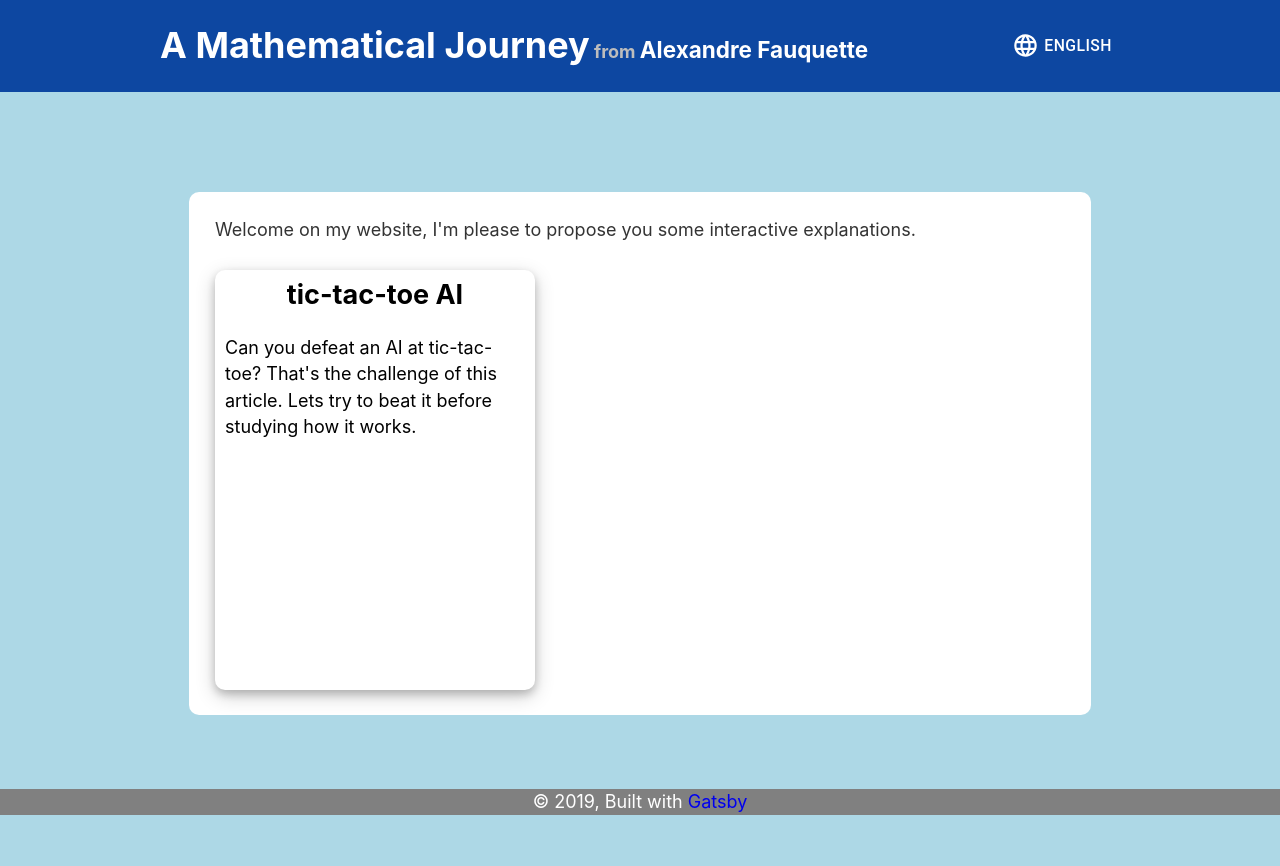
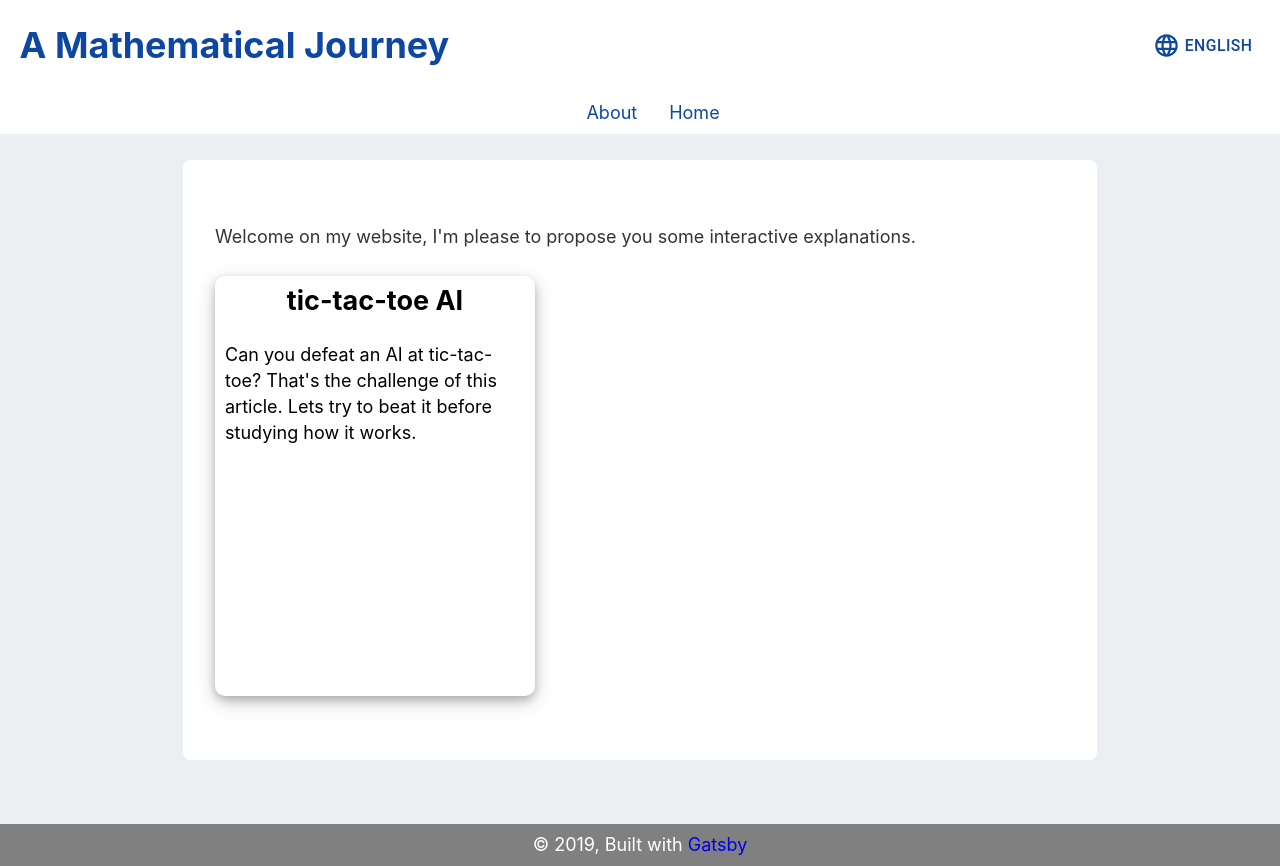
Before and after one commit to alexfauquette/aMathJourney, a Gatsby site: page / in a window 1280 px wide. Before the commit the page ends 815 px from the top, so only its background shows below. Built offline with nearby package versions, Linux system fonts and the light colour scheme; Gatsby itself is replaced by a stand-in of ours.

Commit message:
improve style

```diff
--- a/gatsby-config.js
+++ b/gatsby-config.js
@@ -6,6 +6,7 @@ module.exports = {
   },
   plugins: [
     `gatsby-plugin-react-helmet`,
+    `gatsby-plugin-styled-components`,
     {
       resolve: `gatsby-source-filesystem`,
       options: {
--- a/package.json
+++ b/package.json
@@ -8,6 +8,7 @@
   "dependencies": {
     "@material-ui/core": "^4.1.0",
     "@material-ui/icons": "^4.1.0",
+    "babel-plugin-styled-components": "^1.10.6",
     "gatsby": "^2.8.4",
     "gatsby-image": "^2.1.2",
     "gatsby-plugin-google-analytics": "^2.1.17",
@@ -16,13 +17,15 @@
     "gatsby-plugin-react-helmet": "^3.0.12",
     "gatsby-plugin-sass": "^2.1.0",
     "gatsby-plugin-sharp": "^2.1.3",
+    "gatsby-plugin-styled-components": "^3.1.13",
     "gatsby-source-filesystem": "^2.0.38",
     "gatsby-transformer-sharp": "^2.1.21",
     "node-sass": "^4.12.0",
     "prop-types": "^15.7.2",
     "react": "^16.8.6",
     "react-dom": "^16.8.6",
-    "react-helmet": "^5.2.1"
+    "react-helmet": "^5.2.1",
+    "styled-components": "^4.4.1"
   },
   "devDependencies": {
     "gatsby-plugin-root-import": "^2.0.5",
--- a/src/components/Header/index.js
+++ b/src/components/Header/index.js
@@ -11,25 +11,31 @@ const Header = ({
   languages = { Français: "fr", English: "" },
 }) => (
   <header className={classes.header}>
-    <div className={classes.container}>
-      <h1 style={{ margin: 0 }}>
-        <Link to={`/${languages[currentLanguage]}`} className={classes.title}>
-          {siteTitle}
-        </Link>{" "}
-        {`${currentLanguage === "Français" ? "par" : "from"} `}
-        <Link
-          to={`/about/${languages[currentLanguage]}`}
-          className={classes.subtitle}
-        >
-          Alexandre Fauquette
-        </Link>
-      </h1>
+    <div className={classes.firstLine}>
+      <Link to={`/${languages[currentLanguage]}`} className={classes.title}>
+        <h1 style={{ margin: 0 }}>{siteTitle}</h1>
+      </Link>
       <LangSelector
         currentLanguage={currentLanguage}
         location={location}
         style={{ float: "right" }}
       />
     </div>
+    <ol className={classes.menu}>
+      <li>
+        <Link
+          to={`/about/${languages[currentLanguage]}`}
+          className={classes.subtitle}
+        >
+          About
+        </Link>
+      </li>
+      <li>
+        <Link to={`/${languages[currentLanguage]}`} className={classes.title}>
+          Home
+        </Link>
+      </li>
+    </ol>
   </header>
 )
 
--- a/src/components/Header/style.module.scss
+++ b/src/components/Header/style.module.scss
@@ -1,31 +1,38 @@
 .header {
-  background-color: var(--blue-900);
+  background-color: white;
   margin: 0 0 1.45rem 0;
   width: 100%;
-}
 
-.container {
-  margin: 0 auto;
-  max-width: 960px;
+  .firstLine {
+    margin: 0;
     padding: 1.45rem 1.0875rem;
     display: flex;
     justify-content: space-between;
-  color: var(--gray-400);
     text-align: left;
     h1 {
-    font-size: 100%;
-    .title {
+      color: var(--blue-900);
       font-size: 200%;
+      @media (max-width: 900px) {
+        font-size: 150%;
       }
-    .subtitle {
-      font-size: 125%;
     }
-    .title, .subtitle{
-      color: white;
+    h1:hover {
+      color: black;
     }
-    .title:hover, .subtitle:hover{
-      color: var(--gray-300);
   }
 
+  .menu {
+    text-align: center;
+    li {
+      display: inline-block;
+      margin: 4px 8px;
+      padding: 4px 8px;
+      a {
+        color: var(--blue-900);
       }
     }
+    li:hover a {
+      color: black;
+    }
+  }
+}
--- a/src/components/LangSelector/index.js
+++ b/src/components/LangSelector/index.js
@@ -4,11 +4,14 @@ import Menu from "@material-ui/core/Menu"
 import MenuItem from "@material-ui/core/MenuItem"
 import { Link } from "gatsby"
 import LanguageIcon from "@material-ui/icons/Language"
-import classes from "./style.module.css"
+import classes from "./style.module.scss"
 
 const LangSelector = ({
   currentLanguage = "English",
-  languages = [{ name: "Français", file: "fr" }, { name: "English", file: "" }],
+  languages = [
+    { name: "Français", file: "fr" },
+    { name: "English", file: "" },
+  ],
   location = "/",
 }) => {
   const [anchorEl, setAnchorEl] = React.useState(null)
--- a/src/components/LangSelector/style.module.css
+++ b/src/components/LangSelector/style.module.scss
@@ -1,6 +1,6 @@
 .root .menuTitle {
   background-color: transparent;
-  color: white;
+  color: var(--blue-900);
 }
 
 .root .menuTitle span {
@@ -9,7 +9,7 @@
 
 .menu .link {
   background-color: transparent;
-  color: black;
+  color: var(--blue-900);
   text-decoration: none;
 }
 
--- a/src/components/layout.css
+++ b/src/components/layout.css
@@ -639,7 +639,7 @@ body {
     sans-serif;
   -webkit-font-smoothing: antialiased;
   -moz-osx-font-smoothing: grayscale;
-  background-color: lightblue;
+  background-color: var(--gray-100);
 }
 
 code {
@@ -731,14 +731,6 @@ body {
 
 p {
   text-align: left;
-}
-
-article {
-  margin: 100px auto;
-  max-width: 850px;
-  padding: 2%;
-  border-radius: 10px;
-  background-color: white;
 }
 
 button {
@@ -897,8 +889,10 @@ li {
 .treeExtension {
   width: 100%;
   border-radius: 0;
+  box-sizing: border-box;
 }
 :root {
+  --gray-100: #eceff1;
   --gray-300: #e0e0e0;
   --gray-400: #bdbdbd;
 
--- a/src/components/layout.js
+++ b/src/components/layout.js
@@ -11,13 +11,16 @@ import PropTypes from "prop-types"
 
 import Header from "./Header"
 import "./layout.css"
-import classes from "./layout.module.css"
+import classes from "./layout.module.scss"
 
 const Layout = ({ children, location, currentLanguage = "English" }) => (
   <div className={classes.root}>
-    <Header siteTitle="A Mathematical Journey" {...{ currentLanguage, location }} />
+    <Header
+      siteTitle="A Mathematical Journey"
+      {...{ currentLanguage, location }}
+    />
     <main>
-      <article>{children}</article>
+      <article className={classes.article}>{children}</article>
     </main>
     <footer>
       © {new Date().getFullYear()}, Built with
--- /dev/null
+++ b/src/components/layout.module.scss
@@ -0,0 +1,26 @@
+.root {
+  footer {
+    background-color: gray;
+    color: white;
+    padding: 8px 0;
+    margin-top: 64px;
+    width: 100%;
+  }
+}
+
+.article {
+  margin-left: 8px;
+  margin-right: 8px;
+  background-color: white;
+  padding: 64px 32px;
+  border-radius: 8px;
+  @media (min-width: 900px) {
+    max-width: 850px;
+    padding: 64px 32px;
+    margin-left: auto;
+    margin-right: auto;
+  }
+  @media (min-width: 1520px) {
+    max-width: 1500px;
+  }
+}
--- a/src/components/tic-tac-toe/explenations/completTree/index.js
+++ b/src/components/tic-tac-toe/explenations/completTree/index.js
@@ -105,7 +105,7 @@ class CompletTree extends React.Component {
             onClick={this.toogleHeightLimited()}
             className="treeExtension"
           >
-            {this.state.heightLimited ? "Extand" : "Retract"}
+            {this.state.heightLimited ? "Extend" : "Retract"}
           </button>
         )}
         <button onClick={this.reset()}>RESET</button>
--- a/src/components/tic-tac-toe/explenations/recurence/index.js
+++ b/src/components/tic-tac-toe/explenations/recurence/index.js
@@ -81,10 +81,7 @@ class RecurenceExample extends React.Component {
 
     return (
       <>
-        <svg
-          viewBox={`0 0 ${totalWidth} 300`}
-          style={{ height: "300px", width: "100%" }}
-        >
+        <svg viewBox={`0 0 ${totalWidth} 300`} style={{ width: "100%" }}>
           {this.state.grids.map((grid, gridIndex) => (
             <React.Fragment key={gridIndex + "-" + grid}>
               <Board
```
Also changed, not shown: src/components/layout.module.css (deleted), 1 other file. Lines whose indentation alone changed are shown as unchanged.
